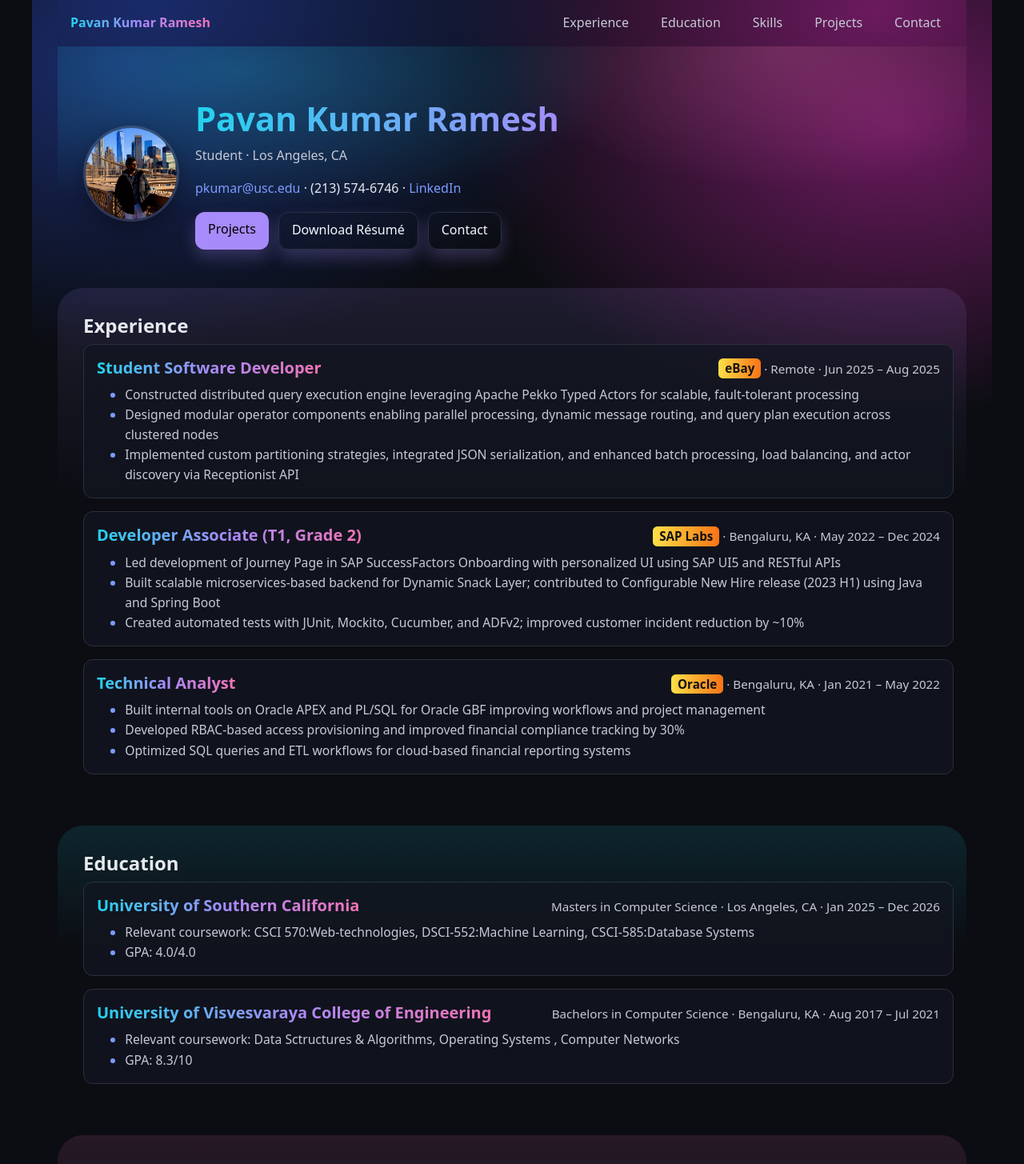
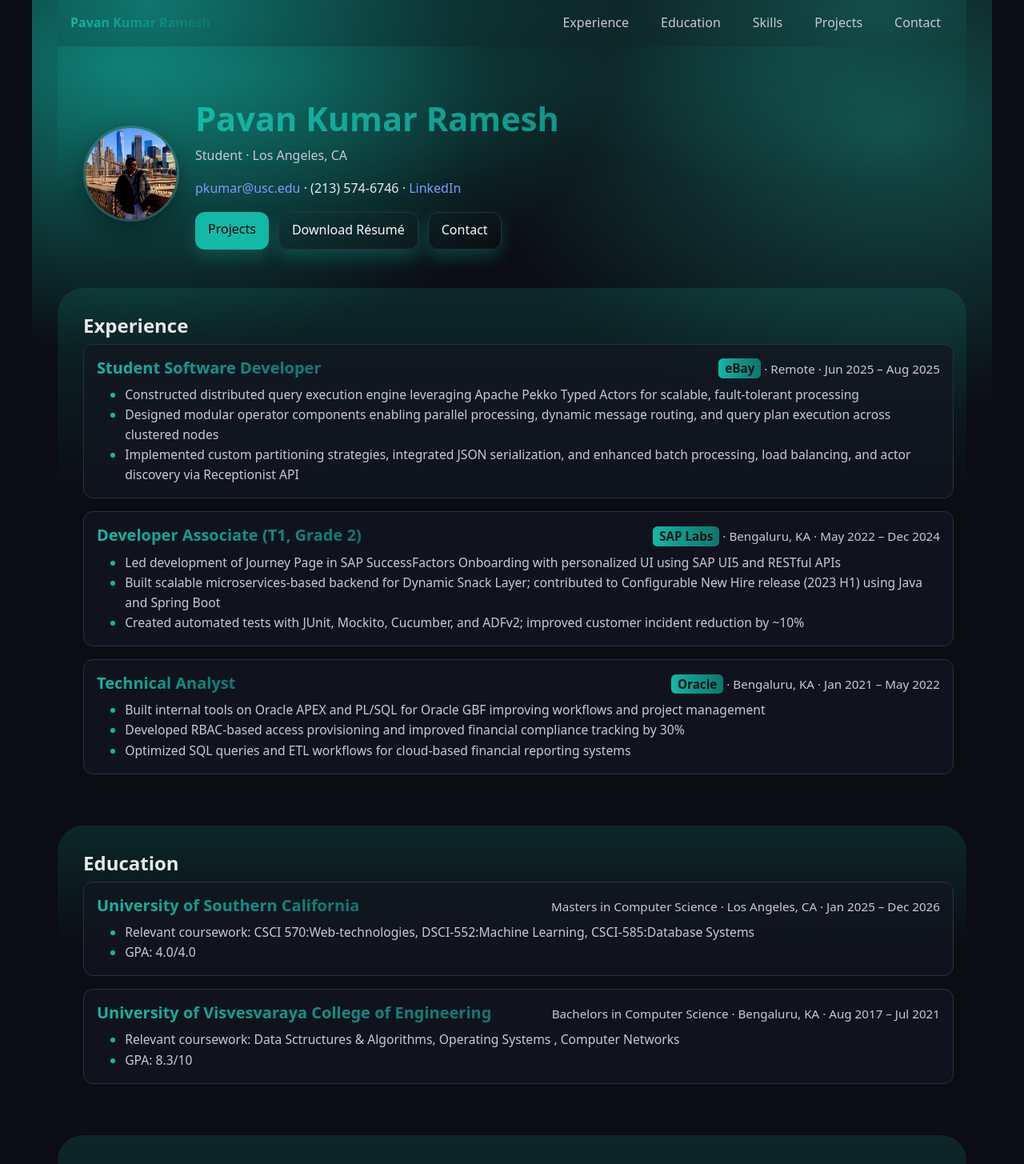
Before and after one commit to pavan-r411/Portfolio-site, a React (Vite) app: page / in a window 1280 px wide. Shown: the top 1455 px of the page at 80% size. Built offline with nearby package versions, Linux system fonts and the light colour scheme.

Commit message:
Teal gradient

```diff
--- a/src/App.css
+++ b/src/App.css
@@ -1,12 +1,18 @@
 :root {
-  --bg: radial-gradient(1000px 600px at 10% 10%, #1a2b6b 0%, transparent 60%), radial-gradient(900px 600px at 90% 20%, #6b1a5e 0%, transparent 60%), #0b0d12;
+  --bg: radial-gradient(1000px 600px at 10% 10%, #0f766e 0%, transparent 60%), radial-gradient(900px 600px at 90% 20%, #134e4a 0%, transparent 60%), #0b0d12;
   --panel: rgba(18,22,32,.75);
   --text: #f4f7ff;
   --muted: #c6c9d6;
-  --primary: #a78bfa; /* purple */
-  --primary-600: #8b5cf6;
+  --primary: #14b8a6; /* teal */
+  --primary-600: #0d9488;
   --border: #2a3040;
-  --grad-1: linear-gradient(90deg, #22d3ee, #a78bfa, #f472b6);
+  --grad-1: linear-gradient(90deg, #14b8a6, #0d9488, #0f766e);
+  --teal-light: #2dd4bf;
+  --teal-dark: #115e59;
+  /* Monochrome teal gradients */
+  --teal-gradient-1: linear-gradient(90deg, #14b8a6, #0d9488, #0f766e);
+  --teal-gradient-2: linear-gradient(180deg, rgba(20,184,166,.15), transparent 40%);
+  --teal-gradient-hero: radial-gradient(800px 300px at 20% 10%, rgba(20,184,166,.25), transparent 60%), radial-gradient(600px 300px at 80% 0%, rgba(20,184,166,.15), transparent 60%);
 }
 
 #root {
@@ -95,7 +101,7 @@
   .menu-btn[aria-expanded="true"] .menu-bar:nth-child(3) { transform: translateY(-7px) rotate(-45deg); }
 }
 
-.brand { font-weight: 800; background: var(--grad-1); -webkit-background-clip: text; background-clip: text; color: transparent; }
+.brand { font-weight: 800; background: var(--teal-gradient-1); -webkit-background-clip: text; background-clip: text; color: transparent; }
 
 .nav a {
   color: var(--muted);
@@ -115,13 +121,13 @@
 }
 .section { opacity: 0; transform: translateY(16px); transition: opacity .6s ease, transform .6s ease; }
 .section.reveal-in { opacity: 1; transform: translateY(0); }
-.section.hero { background: radial-gradient(800px 300px at 20% 10%, rgba(34,211,238,.25), transparent 60%), radial-gradient(600px 300px at 80% 0%, rgba(244,114,182,.25), transparent 60%); padding-top: 4rem; border-radius: 0 0 2rem 2rem; }
-.section#experience { background: linear-gradient(180deg, rgba(167,139,250,.12), transparent 40%); border-radius: 2rem; }
-.section#education { background: linear-gradient(180deg, rgba(34,211,238,.12), transparent 40%); border-radius: 2rem; }
-.section#skills { background: linear-gradient(180deg, rgba(244,114,182,.12), transparent 40%); border-radius: 2rem; }
-.section#projects { background: linear-gradient(180deg, rgba(59,130,246,.12), transparent 40%); border-radius: 2rem; }
-.section#contact { background: linear-gradient(180deg, rgba(16,185,129,.12), transparent 40%); border-radius: 2rem; }
-.hero h1 { margin: 0 0 .5rem; font-size: 2.6rem; background: var(--grad-1); -webkit-background-clip: text; background-clip: text; color: transparent; }
+.section.hero { background: var(--teal-gradient-hero); padding-top: 4rem; border-radius: 0 0 2rem 2rem; }
+.section#experience { background: var(--teal-gradient-2); border-radius: 2rem; }
+.section#education { background: var(--teal-gradient-2); border-radius: 2rem; }
+.section#skills { background: var(--teal-gradient-2); border-radius: 2rem; }
+.section#projects { background: var(--teal-gradient-2); border-radius: 2rem; }
+.section#contact { background: var(--teal-gradient-2); border-radius: 2rem; }
+.hero h1 { margin: 0 0 .5rem; font-size: 2.6rem; background: var(--teal-gradient-1); -webkit-background-clip: text; background-clip: text; color: transparent; }
 .tagline {
   color: var(--muted);
   margin: 0 0 1rem;
@@ -139,7 +145,7 @@
   color: #000;
   padding: .6rem 1rem;
   border-radius: .75rem;
-  box-shadow: 0 10px 20px rgba(167,139,250,.25);
+  box-shadow: 0 10px 20px rgba(20,184,166,.25);
   text-decoration: none;
 }
 .btn:hover,
@@ -168,12 +174,12 @@
   margin-bottom: 1rem;
 }
 .card-header { display:flex; align-items:baseline; justify-content:space-between; gap:1rem; }
-.card h3 { font-size: 1.25rem; margin: 0; background: var(--grad-1); -webkit-background-clip: text; background-clip: text; color: transparent; }
+.card h3 { font-size: 1.25rem; margin: 0; background: var(--teal-gradient-1); -webkit-background-clip: text; background-clip: text; color: transparent; }
 .card-header .meta { color: var(--muted); font-size: .95rem; }
-.company-pill { background: linear-gradient(90deg, #fde047, #f97316); color:#111; padding:.15rem .5rem; border-radius:.35rem; font-weight:700; }
+.company-pill { background: var(--teal-gradient-1); color:#111; padding:.15rem .5rem; border-radius:.35rem; font-weight:700; }
 .card ul { margin-top: .5rem; padding-left: 1.1rem; }
 .card ul li { color: var(--muted); font-size: .98rem; }
-.card ul li::marker { color: #7c9cff; }
+.card ul li::marker { color: #14b8a6; }
 
 .pill-row { display:flex; flex-wrap:wrap; gap:.5rem; margin: .5rem 0 0; }
 .pill { border:1px solid var(--border); background: rgba(255,255,255,.06); padding:.25rem .6rem; border-radius:999px; color: var(--text); box-shadow: inset 0 0 0 1px rgba(255,255,255,.06); }
@@ -187,11 +193,11 @@
 /* Contact form */
 .contact-list { list-style: none; padding: 0; margin: .5rem 0 1rem; display: grid; gap: .4rem; }
 .contact-list li { display: flex; align-items: center; gap: .5rem; }
-.icon { width: 18px; height: 18px; color: #7c9cff; flex: 0 0 auto; }
+.icon { width: 18px; height: 18px; color: #14b8a6; flex: 0 0 auto; }
 .contact-form { margin-top: 1rem; }
 .form-row { display: grid; grid-template-columns: 1fr 1fr; gap: .75rem; }
 label { display: block; color: var(--muted); font-size: .95rem; }
 .block { display:block; margin-top:.5rem; }
 .input, .textarea { width: 100%; margin-top: .35rem; padding: .6rem .75rem; border-radius: .5rem; border: 1px solid var(--border); background: rgba(255,255,255,.04); color: var(--text); }
-.input:focus, .textarea:focus { outline: none; border-color: #7c9cff; box-shadow: 0 0 0 3px rgba(124,156,255,.2); }
+.input:focus, .textarea:focus { outline: none; border-color: #14b8a6; box-shadow: 0 0 0 3px rgba(20,184,166,.2); }
 @media (max-width: 720px) { .form-row { grid-template-columns: 1fr; } }
```
